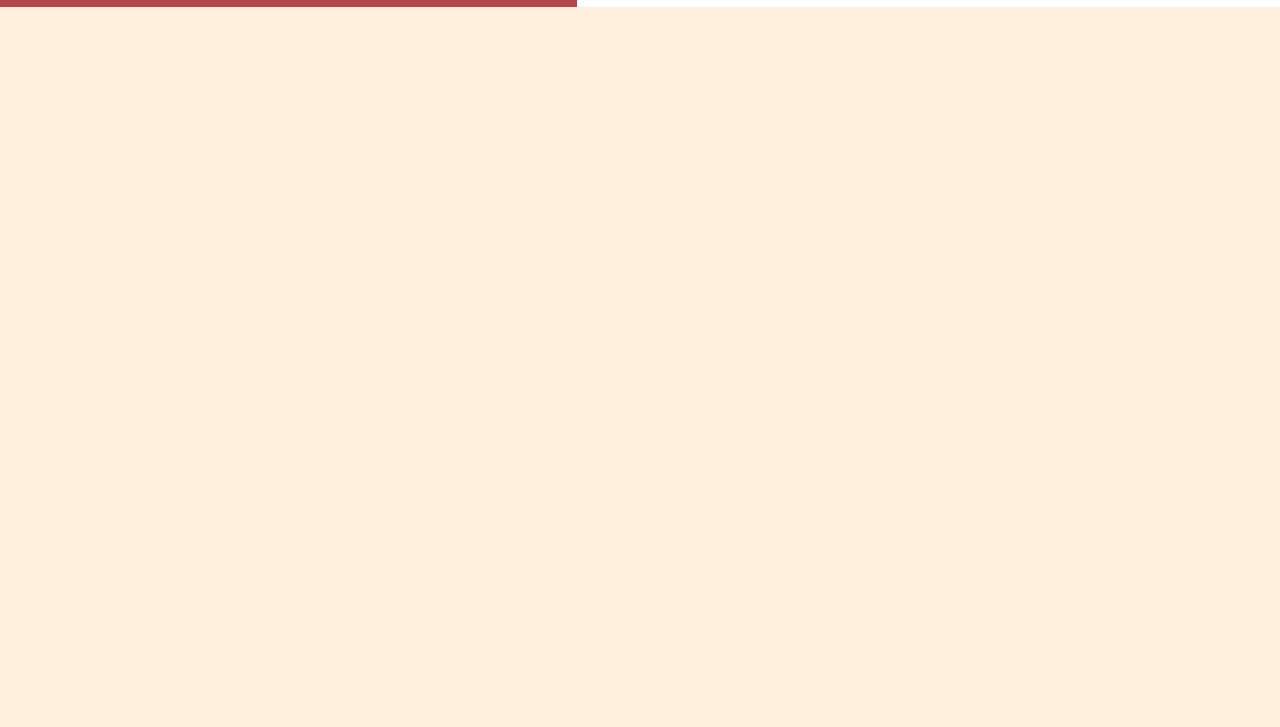
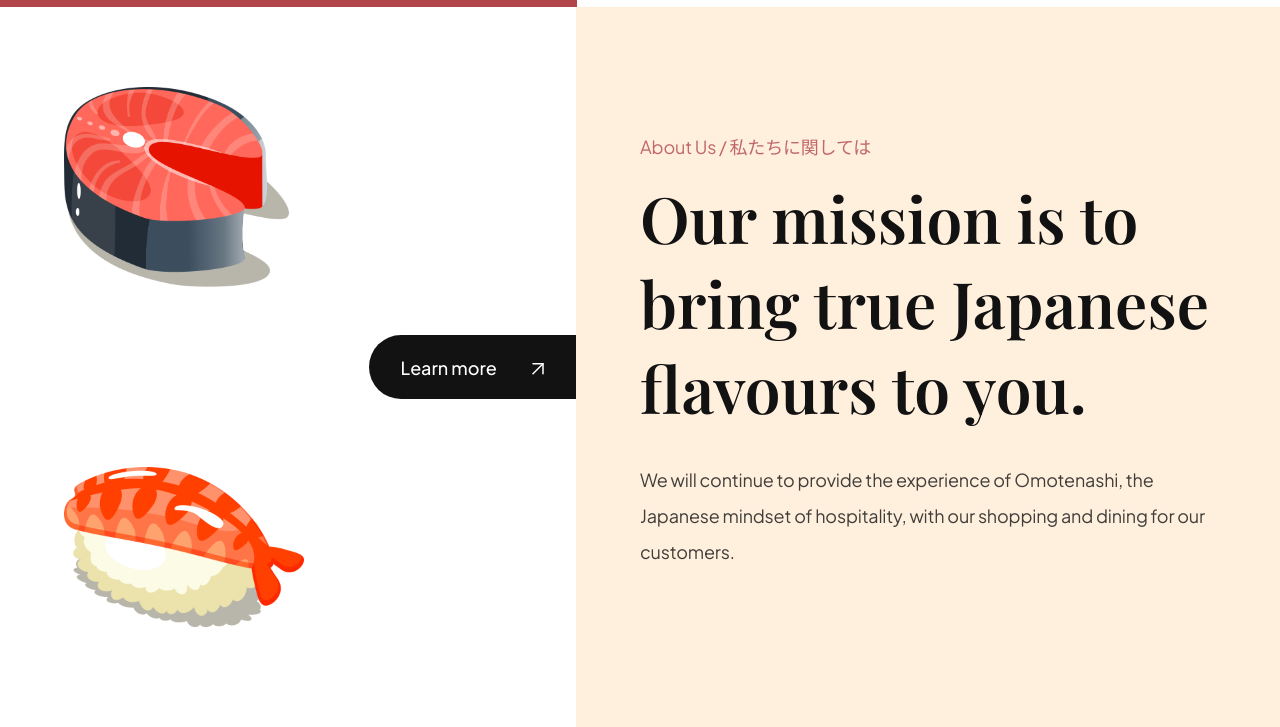
Before and after one commit to Mmah-Zombo/Sushi, a website built with Vite: page index.html in a window 1280 px wide. Shown: the part 791-1518 px from the top of the page. Before the commit the page ends 800 px from the top, so only its background shows below. Built offline with nearby package versions, Linux system fonts and the light colour scheme; files whose address does not match are found by name.

Commit message:
Make About Us Section

```diff
--- a/css/sections/about.css
+++ b/css/sections/about.css
@@ -0,0 +1,74 @@
+.about-us {
+    display: flex;
+    min-height: 720px;
+    overflow: hidden;
+}
+
+.about-us__image {
+    flex: 1;
+    display: flex;
+    flex-direction: column;
+    justify-content: center;
+    background: var(--color-white);
+
+    position: relative;
+}
+
+.about-us__image div {
+    padding: 32px 64px;
+    flex: 1;
+    display: flex;
+    align-items: center;
+    background-position: center;
+    background-repeat: no-repeat;
+    background-size: contain;
+}
+
+.about-us__image-sushi3 {
+    border: 8px solid var(--color-creason );
+    background-image: url("../../assets/about_bg1.png ");
+}
+
+.about-us__image-sushi2 {
+    background-image: url("../../assets/about_bg2.png ");
+}
+
+.about-us__image-sushi3 img {
+    width: 225px;
+    height: 200px;
+}
+
+.about-us__image-sushi2 img {
+    width: 240px;
+    height: 160px;
+}
+
+.about-us__button {
+    position: absolute;
+    right: 0;
+    padding: 12px 32px;
+    min-height: 64px;
+    background: var(--secondary-color);
+    border-radius: 32px 0 0 32px;
+    border: 0;
+    outline: 0;
+    color: #fff;
+    font-family: var(--plus-jakarta-sans);
+    font-weight: 500;
+    font-size: 18px;
+    line-height: 23px;
+    cursor: pointer;
+}
+
+.about-us__button img {
+    object-fit: contain;
+    margin-left: 32px;
+}
+
+.about-us__content {
+    padding: 64px;
+    flex: 1;
+    display: flex;
+    justify-content: center;
+    flex-direction: column;
+}
--- a/index.html
+++ b/index.html
@@ -79,6 +79,29 @@
     </div>
   </section>
 
+   <section class="about-us" id="about-us">
+    <div class="about-us__image">
+      <div class="about-us__image-sushi3">
+        <img src="assets/sushi-3.png" alt="sushi">
+      </div>
+
+      <button class="about-us__button">
+        Learn more
+        <img src="assets/arrow-up-right.svg" alt="learn more">
+      </button>
+
+       <div class="about-us__image-sushi2">
+        <img src="assets/sushi-2.png" alt="sushi">
+      </div>
+    </div>
+
+    <div class="about-us__content">
+      <p class="sushi__subtitle">About Us / 私たちに関しては</p>
+      <h3 class="sushi__title">Our mission is to bring true Japanese flavours to you.</h3>
+       <p class="sushi__description">We will continue to provide the experience of Omotenashi, the Japanese mindset of hospitality, with our shopping and dining for our customers.</p>
+    </div>
+   </section>
+
   <script src="/js/script.js" type="module"></script>
 </body>
 </html>
```
